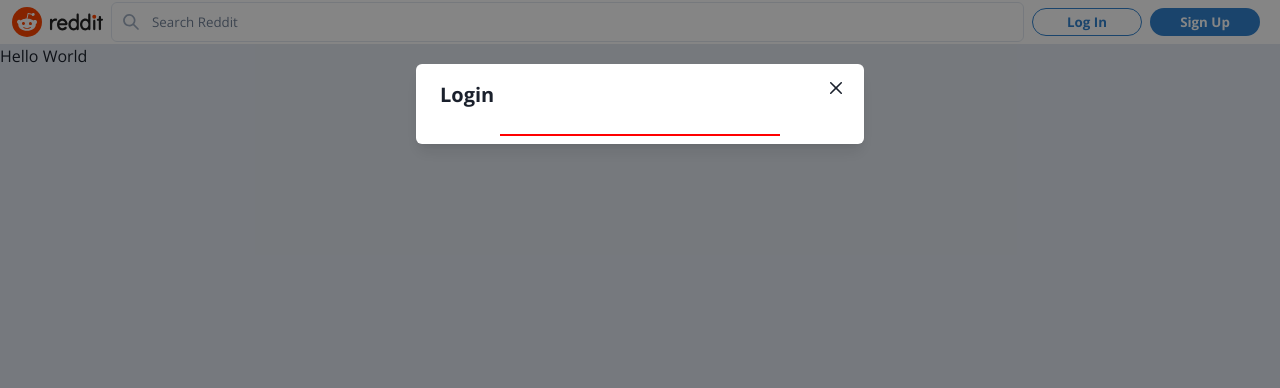
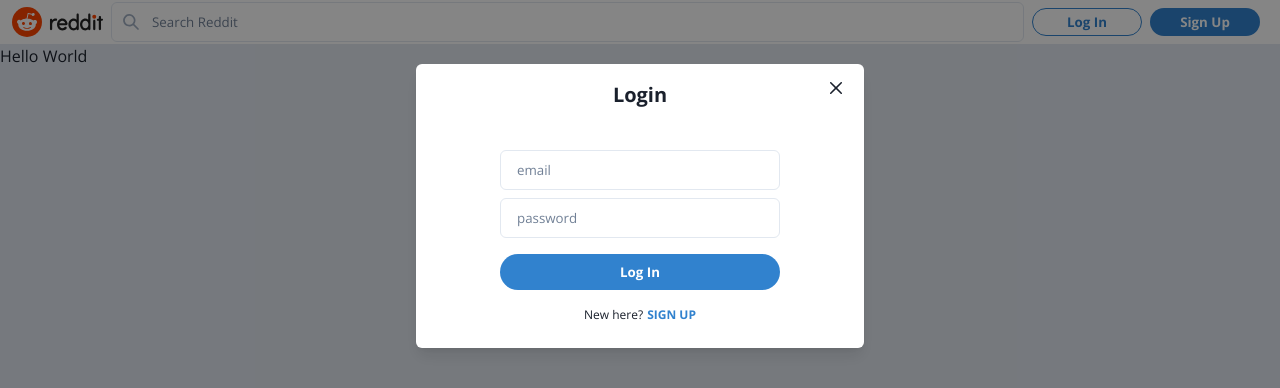
Before and after one commit to Brknbs/reddit-clone, a Next.js app: page / in a window 1280 px wide. Both pictures are taken after a click on the button "Log In". Shown: the top 388 px of the page. Built offline with nearby package versions, Linux system fonts and the light colour scheme.

Commit message:
Create Login component

```diff
--- /dev/null
+++ b/src/components/Modal/Auth/AuthInputs.tsx
@@ -0,0 +1,19 @@
+import { authModalState } from "@/atoms/authModalAtom";
+import { Flex } from "@chakra-ui/react";
+import React from "react";
+import { useRecoilValue } from "recoil";
+import Login from "./Login";
+
+type AuthInputsProps = {};
+
+const AuthInputs: React.FC<AuthInputsProps> = () => {
+  const modalState = useRecoilValue(authModalState);
+
+  return (
+    <Flex direction="column" align="center" width="100%" mt={4}>
+      {modalState.view === "login" && <Login />}
+      {/* {modalState.view === "signup" && <SignUp />} */}
+    </Flex>
+  );
+};
+export default AuthInputs;
--- a/src/components/Modal/Auth/AuthModal.tsx
+++ b/src/components/Modal/Auth/AuthModal.tsx
@@ -13,6 +13,7 @@
 } from "@chakra-ui/react";
 import React from "react";
 import { useRecoilState } from "recoil";
+import AuthInputs from "./AuthInputs";
 
 const AuthModal: React.FC = () => {
   const [modalState, setModalState] = useRecoilState(authModalState);
@@ -28,7 +29,7 @@
       <Modal isOpen={modalState.open} onClose={handleClose}>
         <ModalOverlay />
         <ModalContent>
-          <ModalHeader>
+          <ModalHeader textAlign="center">
             {modalState.view === "login" && "Login"}
             {modalState.view === "signup" && "Sign Up"}
             {modalState.view === "resetPassword" && "Reset Password"}
@@ -39,16 +40,16 @@
             flexDirection="column"
             alignItems="center"
             justifyContent="center"
+            pb={6}
           >
             <Flex
               flexDirection="column"
               alignItems="center"
               justifyContent="center"
               width="70%"
-              border="1px solid red"
             >
               {/* <OAuthButtons /> */}
-              {/* <AuthInputs /> */}
+              <AuthInputs />
               {/* <ResetPassword /> */}
             </Flex>
           </ModalBody>
--- /dev/null
+++ b/src/components/Modal/Auth/Login.tsx
@@ -0,0 +1,90 @@
+import { authModalState } from "@/atoms/authModalAtom";
+import { Button, Flex, Input, Text } from "@chakra-ui/react";
+import React, { useState } from "react";
+import { useSetRecoilState } from "recoil";
+
+type LoginProps = {};
+
+const Login: React.FC<LoginProps> = () => {
+  const setAuthModalState = useSetRecoilState(authModalState);
+  const [loginForm, setLoginForm] = useState({
+    email: "",
+    password: "",
+  });
+
+  const onSubmit = () => {};
+
+  const onChange = (event: React.ChangeEvent<HTMLInputElement>) => {
+    setLoginForm((prev) => ({
+      ...prev,
+      [event.target.name]: event.target.value,
+    }));
+  };
+
+  return (
+    <form onSubmit={onSubmit}>
+      <Input
+        required
+        name="email"
+        placeholder="email"
+        type="email"
+        mb={2}
+        onChange={onChange}
+        fontSize="10pt"
+        _placeholder={{ color: "gray.500" }}
+        _hover={{
+          bg: "white",
+          border: "1px solid",
+          borderColor: "blue.500",
+        }}
+        _focus={{
+          outline: "none",
+          bg: "white",
+          border: "1px solid",
+          borderColor: "blue.500",
+        }}
+      />
+      <Input
+        required
+        name="password"
+        placeholder="password"
+        type="password"
+        mb={2}
+        onChange={onChange}
+        fontSize="10pt"
+        _placeholder={{ color: "gray.500" }}
+        _hover={{
+          bg: "white",
+          border: "1px solid",
+          borderColor: "blue.500",
+        }}
+        _focus={{
+          outline: "none",
+          bg: "white",
+          border: "1px solid",
+          borderColor: "blue.500",
+        }}
+      />
+      <Button type="submit" width="100%" height="36px" mt={2} mb={4}>
+        Log In
+      </Button>
+      <Flex fontSize="9pt" justifyContent="center">
+        <Text mr={1}>New here?</Text>
+        <Text
+          color="blue.500"
+          fontWeight={700}
+          cursor="pointer"
+          onClick={() =>
+            setAuthModalState((prev) => ({
+              ...prev,
+              view: "signup",
+            }))
+          }
+        >
+          SIGN UP
+        </Text>
+      </Flex>
+    </form>
+  );
+};
+export default Login;
```
